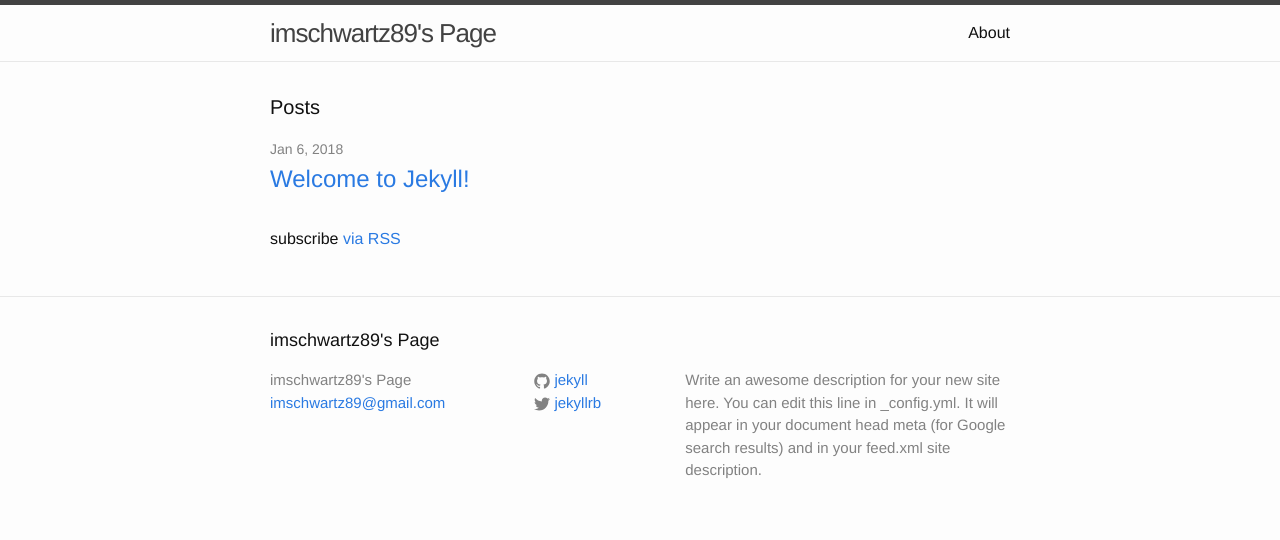
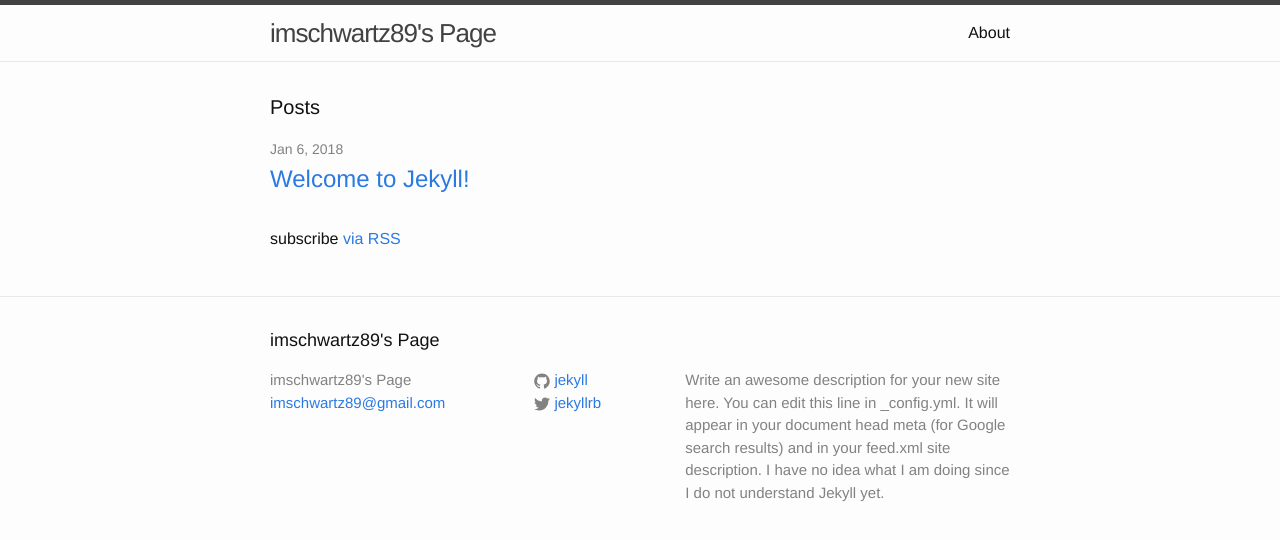
Before and after one commit to imschwartz89/imschwartz89.github.io, a Jekyll site: the page built from index.html, in a window 1280 px wide. Shown: the top 540 px of the page. Built offline with Jekyll 4.4.1, drawn with Linux system fonts in a browser that asks for light colours.

Commit message:
Update _config.yml

```diff
--- a/_config.yml
+++ b/_config.yml
@@ -11,7 +11,7 @@ email: imschwartz89@gmail.com
 description: > # this means to ignore newlines until "baseurl:"
   Write an awesome description for your new site here. You can edit this
   line in _config.yml. It will appear in your document head meta (for
-  Google search results) and in your feed.xml site description.
+  Google search results) and in your feed.xml site description. I have no idea what I am doing since I do not understand Jekyll yet.
 baseurl: "" # the subpath of your site, e.g. /blog
 url: "http://yourdomain.com" # the base hostname & protocol for your site
 twitter_username: jekyllrb
```
